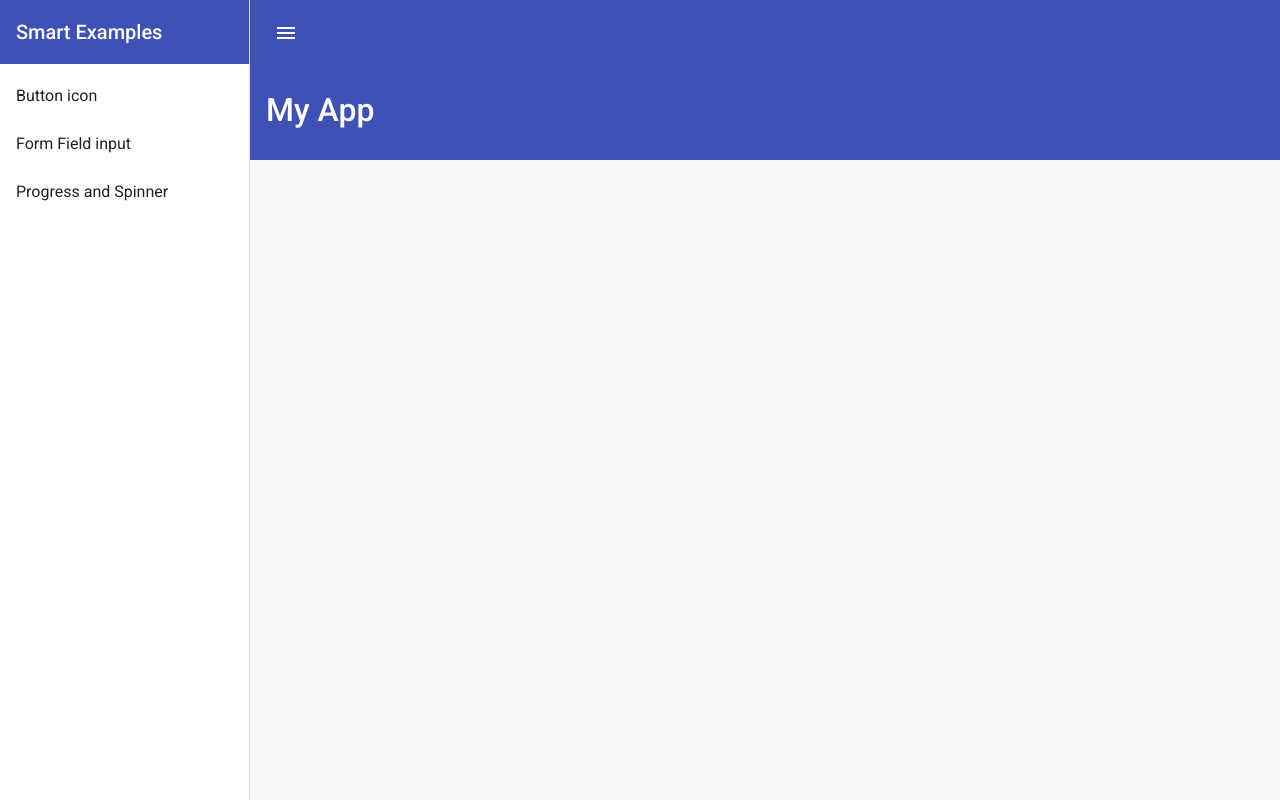
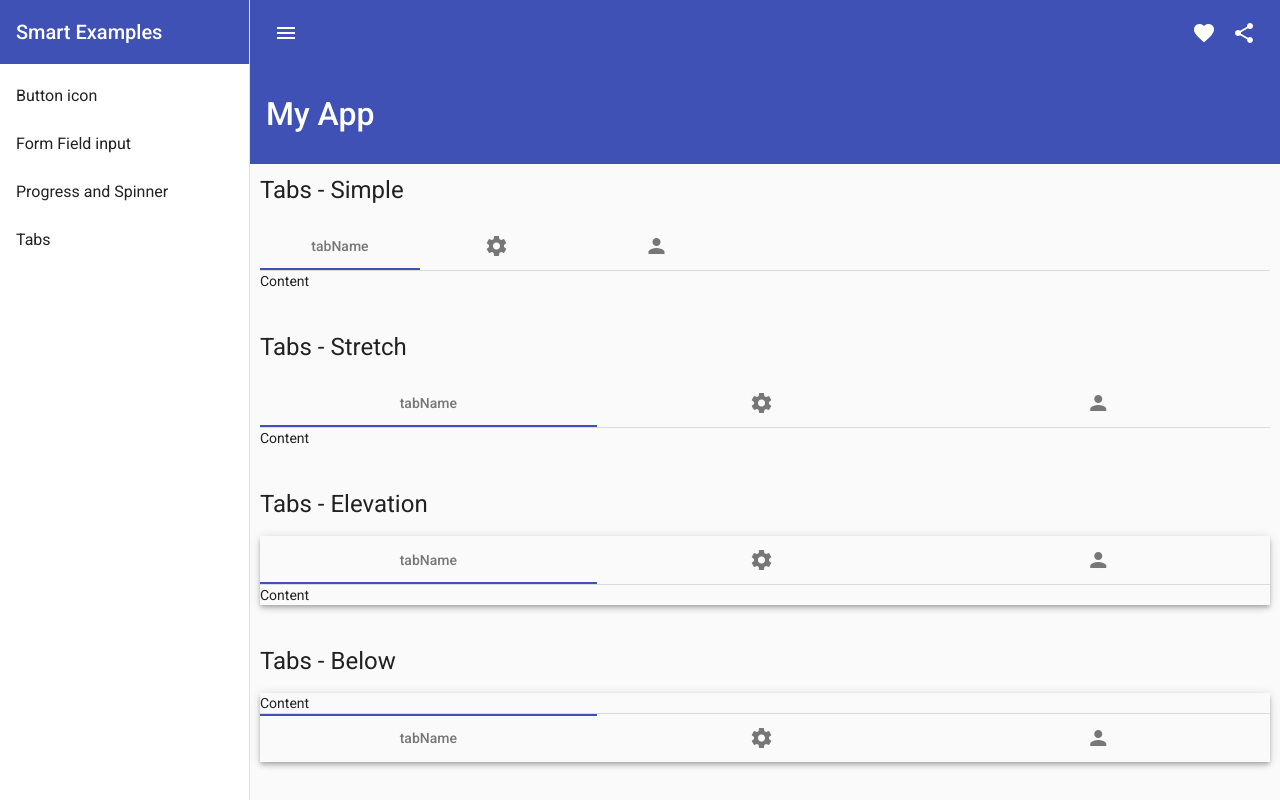
Before and after one commit to diegosmteixeira/Angular_Material, an Angular app in the folder Angular-Material/: page /tabs in a window 1280 px wide. Before the commit this address led to /. Built offline with nearby package versions, Linux system fonts and the light colour scheme.

Commit message:
Tabs - simple, stretch, elevation, below and colors

```diff
--- a/Angular-Material/src/app/Material/Material.module.ts
+++ b/Angular-Material/src/app/Material/Material.module.ts
@@ -10,7 +10,8 @@ import { MatSidenavModule } from '@angular/material/sidenav';
 import { MatInputModule } from '@angular/material/input';
 import { MatListModule } from '@angular/material/list';
 import { MatProgressBarModule } from '@angular/material/progress-bar';
-import { MatProgressSpinnerModule} from '@angular/material/progress-spinner';
+import { MatProgressSpinnerModule } from '@angular/material/progress-spinner';
+import { MatTabsModule } from '@angular/material/tabs';
 
 
 @NgModule({
@@ -23,7 +24,8 @@ import { MatProgressSpinnerModule} from '@angular/material/progress-spinner';
     MatInputModule,
     MatListModule,
     MatProgressBarModule,
-    MatProgressSpinnerModule
+    MatProgressSpinnerModule,
+    MatTabsModule
   ],
   declarations: [],
   providers: [
--- a/Angular-Material/src/app/app-routing.module.ts
+++ b/Angular-Material/src/app/app-routing.module.ts
@@ -3,11 +3,13 @@ import { RouterModule, Routes } from '@angular/router';
 import { ButtonsIconsComponent } from './buttons-icons/buttons-icons.component';
 import { FormfieldInputComponent } from './formfield-input/formfield-input.component';
 import { ProgressSpinnerComponent } from './progress-spinner/progress-spinner.component';
+import { TabsComponent } from './tabs/tabs.component';
 
 const routes: Routes = [
   { path: 'buttonIcon', component: ButtonsIconsComponent },
   { path: 'formFieldInput', component: FormfieldInputComponent },
-  { path: 'progressBar', component: ProgressSpinnerComponent }
+  { path: 'progressBar', component: ProgressSpinnerComponent },
+  { path: 'tabs', component: TabsComponent },
 ];
 
 @NgModule({
--- a/Angular-Material/src/app/app.component.html
+++ b/Angular-Material/src/app/app.component.html
@@ -13,6 +13,7 @@
       <a mat-list-item routerLink="/buttonIcon">Button icon</a>
       <a mat-list-item routerLink="/formFieldInput">Form Field input</a>
       <a mat-list-item routerLink="/progressBar">Progress and Spinner</a>
+      <a mat-list-item routerLink="/tabs">Tabs</a>
     </mat-nav-list>
 
     </mat-sidenav>
@@ -21,13 +22,12 @@
     <mat-toolbar
       class="toolbar-menu"
       color="primary"
-      [class.mat-elevation-z4]="applyShadow"
-    >
+      [class.mat-elevation-z4]="applyShadow">
+
       <button
       mat-icon-button
       class="example-icon"
-      (click)="sidenav.toggle()"
-      >
+      (click)="sidenav.toggle()">
         <mat-icon>menu</mat-icon>
       </button>
       <span *ngIf="popText">My App</span>
--- a/Angular-Material/src/app/app.component.scss
+++ b/Angular-Material/src/app/app.component.scss
@@ -8,6 +8,7 @@
 
 mat-sidenav-content {
   height: 100vh;
+
 }
 
 .content {
@@ -19,15 +20,16 @@ mat-sidenav-container {
 }
 
 .toolbar-menu {
-  position: fixed;
+  position: sticky;
   font-size: 1rem;
   top: 0;
+  z-index: 1001;
 }
 
 .toolbar-submenu {
   height: 100px;
   font-size: 2rem;
-  margin-top: 60px;
+  margin-top: 0px;
 }
 
 .title {
--- a/Angular-Material/src/app/app.module.ts
+++ b/Angular-Material/src/app/app.module.ts
@@ -10,13 +10,15 @@ import { ButtonsIconsComponent } from './buttons-icons/buttons-icons.component';
 import { FormfieldInputComponent } from './formfield-input/formfield-input.component';
 import { FormsModule } from '@angular/forms';
 import { ProgressSpinnerComponent } from './progress-spinner/progress-spinner.component';
+import { TabsComponent } from './tabs/tabs.component';
 
 @NgModule({
   declarations: [
     AppComponent,
     ButtonsIconsComponent,
     FormfieldInputComponent,
-    ProgressSpinnerComponent
+    ProgressSpinnerComponent,
+    TabsComponent
   ],
   imports: [
     BrowserModule,
--- /dev/null
+++ b/Angular-Material/src/app/tabs/tabs.component.html
@@ -0,0 +1,134 @@
+<h1>Tabs - Simple </h1>
+
+<mat-tab-group
+  mat-align-tabs="start"
+  animationDuration="500ms">
+  <mat-tab label="tabName">
+    Content
+  </mat-tab>
+  <mat-tab>
+    <ng-template mat-tab-label>
+      <mat-icon class="tab-icon">settings</mat-icon>
+    </ng-template>
+    Settings
+  </mat-tab>
+  <mat-tab>
+    <ng-template mat-tab-label>
+      <mat-icon class="tab-icon">person</mat-icon>
+    </ng-template>
+    User
+  </mat-tab>
+</mat-tab-group>
+
+<br><br>
+
+<h1>Tabs - Stretch</h1>
+
+<mat-tab-group
+  mat-stretch-tabs
+  >
+  <mat-tab label="tabName">
+    Content
+  </mat-tab>
+  <mat-tab>
+    <ng-template mat-tab-label>
+      <mat-icon class="tab-icon">settings</mat-icon>
+    </ng-template>
+    Settings
+  </mat-tab>
+  <mat-tab>
+    <ng-template mat-tab-label>
+      <mat-icon class="tab-icon">person</mat-icon>
+    </ng-template>
+    User
+  </mat-tab>
+</mat-tab-group>
+
+<br><br>
+
+<h1>Tabs - Elevation </h1>
+
+<mat-tab-group
+  mat-stretch-tabs
+  class="mat-elevation-z4"
+  >
+  <mat-tab label="tabName">
+    Content
+  </mat-tab>
+  <mat-tab>
+    <ng-template mat-tab-label>
+      <mat-icon class="tab-icon">settings</mat-icon>
+    </ng-template>
+    Settings
+  </mat-tab>
+  <mat-tab>
+    <ng-template mat-tab-label>
+      <mat-icon class="tab-icon">person</mat-icon>
+    </ng-template>
+    User
+  </mat-tab>
+</mat-tab-group>
+
+<br><br>
+
+<h1>Tabs - Below </h1>
+
+<mat-tab-group
+  mat-stretch-tabs
+  class="mat-elevation-z4"
+  headerPosition="below"
+  >
+  <mat-tab label="tabName">
+    Content
+  </mat-tab>
+  <mat-tab>
+    <ng-template mat-tab-label>
+      <mat-icon class="tab-icon">settings</mat-icon>
+    </ng-template>
+    Settings
+  </mat-tab>
+  <mat-tab>
+    <ng-template mat-tab-label>
+      <mat-icon class="tab-icon">person</mat-icon>
+    </ng-template>
+    User
+  </mat-tab>
+</mat-tab-group>
+
+<br><br>
+<h1>Tabs - Colors </h1>
+
+<mat-tab-group
+  class="mat-elevation-z4"
+  headerPosition="above"
+  color="warn"
+  backgroundColor="primary"
+  >
+  <mat-tab label="tabName">
+    Content
+  </mat-tab>
+  <mat-tab>
+    <div class="mat-tab">
+      <ng-template mat-tab-label>
+        <mat-icon class="tab-icon">settings</mat-icon>
+      </ng-template>
+      <h1>Settings</h1>
+      <p>
+        Lorem ipsum dolor, sit amet consectetur adipisicing elit. Sequi sunt dolor nam architecto, iure repudiandae ullam esse molestiae in provident vitae ipsa tempore impedit ratione quas sit id excepturi laborum!
+      </p>
+    </div>
+  </mat-tab>
+  <mat-tab>
+    <div class="mat-tab">
+      <ng-template mat-tab-label>
+        <mat-icon class="tab-icon">person</mat-icon>
+      </ng-template>
+      <h1>User</h1>
+      <p>
+        Lorem ipsum dolor sit amet consectetur adipisicing elit. Optio, laudantium esse? Cupiditate culpa, veritatis vitae quos porro inventore consequatur aliquam cum cumque facere optio molestiae nam corrupti velit, a tenetur.
+      </p>
+    </div>
+  </mat-tab>
+</mat-tab-group>
+
+<br><br>
--- /dev/null
+++ b/Angular-Material/src/app/tabs/tabs.component.scss
@@ -0,0 +1,7 @@
+.tab-icon {
+  margin-right: 7px;
+}
+
+.mat-tab {
+  padding: 10px 15px 0px;
+}
--- /dev/null
+++ b/Angular-Material/src/app/tabs/tabs.component.ts
@@ -0,0 +1,15 @@
+import { Component, OnInit } from '@angular/core';
+
+@Component({
+  selector: 'app-tabs',
+  templateUrl: './tabs.component.html',
+  styleUrls: ['./tabs.component.scss']
+})
+export class TabsComponent implements OnInit {
+
+  constructor() { }
+
+  ngOnInit(): void {
+  }
+
+}
```
